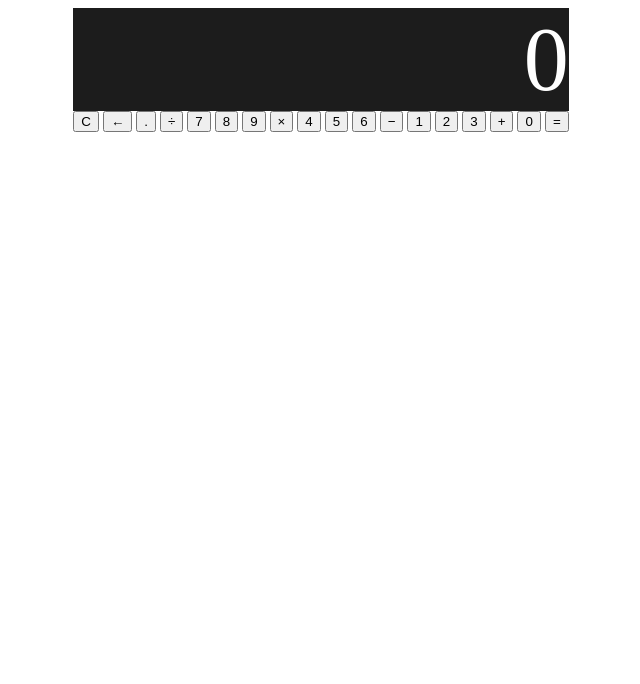
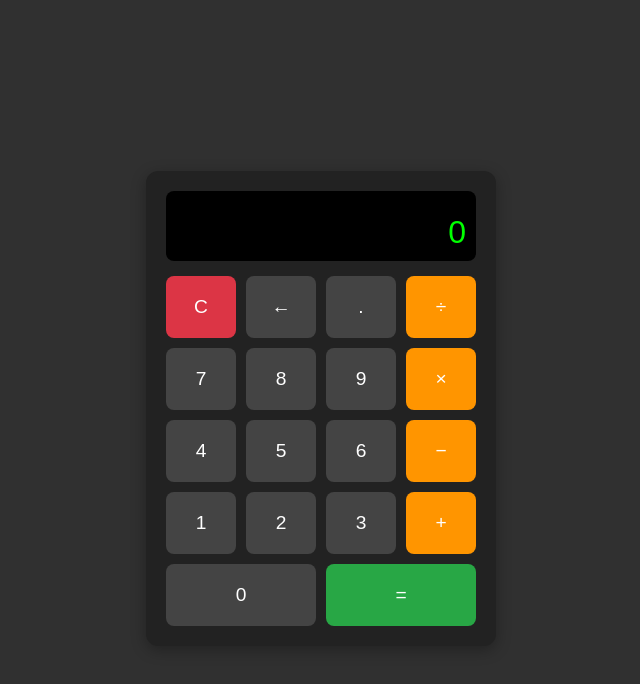
Before and after one commit to marcelloct/100devs-calculator, a plain HTML site: page index.html in a window 1280 px wide. Shown: the whole page, without its empty margins (319-959 px from the left). Drawn offline with Linux system fonts and the light colour scheme.

Commit message:
Adding the base styles to the calculator

```diff
--- a/css/style.css
+++ b/css/style.css
@@ -2,48 +2,78 @@ body {
   display: flex;
   justify-content: center;
   align-items: center;
+  height: 100vh;
+  background: #303030;
+  font-family: Arial, sans-serif;
 }
 
-#calculator {
-  background-color: #1c1c1c;
-  width: 400px;
-  max-width: 400px;
-  padding: 60px 5px 0 5px;
+.calculator {
+  background: #222;
+  padding: 20px;
+  border-radius: 12px;
+  box-shadow: 0 4px 15px rgba(0, 0, 0, 0.3);
 }
 
-#display {
-  background: #1c1c1c;
-  color: #fff;
+.display {
+  display: flex;
+  justify-content: flex-end;
+  align-items: last baseline;
+  background: #000;
+  color: #0f0;
+  font-size: 2em;
   text-align: right;
-  font-size: 90px;
-  border: none;
-  outline: none;
-  width: 100%;
-  box-sizing: border-box;
+  padding: 10px;
+  border-radius: 8px;
+  margin-bottom: 15px;
+  height: 50px;
+  overflow: hidden;
 }
 
-#buttons {
+.buttons {
   display: grid;
-  grid-template-columns: repeat(4, 1fr);
-  gap: 8px;
-  padding: 8px;
+  grid-template-columns: repeat(4, 70px);
+  grid-gap: 10px;
 }
 
-#buttons button {
-  background-color: #505050;
+button {
+  padding: 20px;
+  font-size: 1.2em;
+  border: none;
+  border-radius: 8px;
+  background: #444;
   color: #fff;
-  font-size: 36px;
-  text-align: center;
-  width: 80px;
-  height: 80px;
-  border-radius: 40px;
-  border: none;
+  cursor: pointer;
+  transition: background 0.2s;
 }
 
-#buttons button:hover {
-  opacity: 70%;
+.bigger-btn {
+  grid-column: span 2;
 }
 
-#buttons button:active {
-  opacity: 90%;
+button:hover {
+  background: #666;
 }
+
+.operator {
+  background: #ff9500;
+}
+
+.operator:hover {
+  background: #e68900;
+}
+
+.equal {
+  background: #28a745;
+}
+
+.equal:hover {
+  background: #218838;
+}
+
+.clear {
+  background: #dc3545;
+}
+
+.clear:hover {
+  background: #c82333;
+}
```
